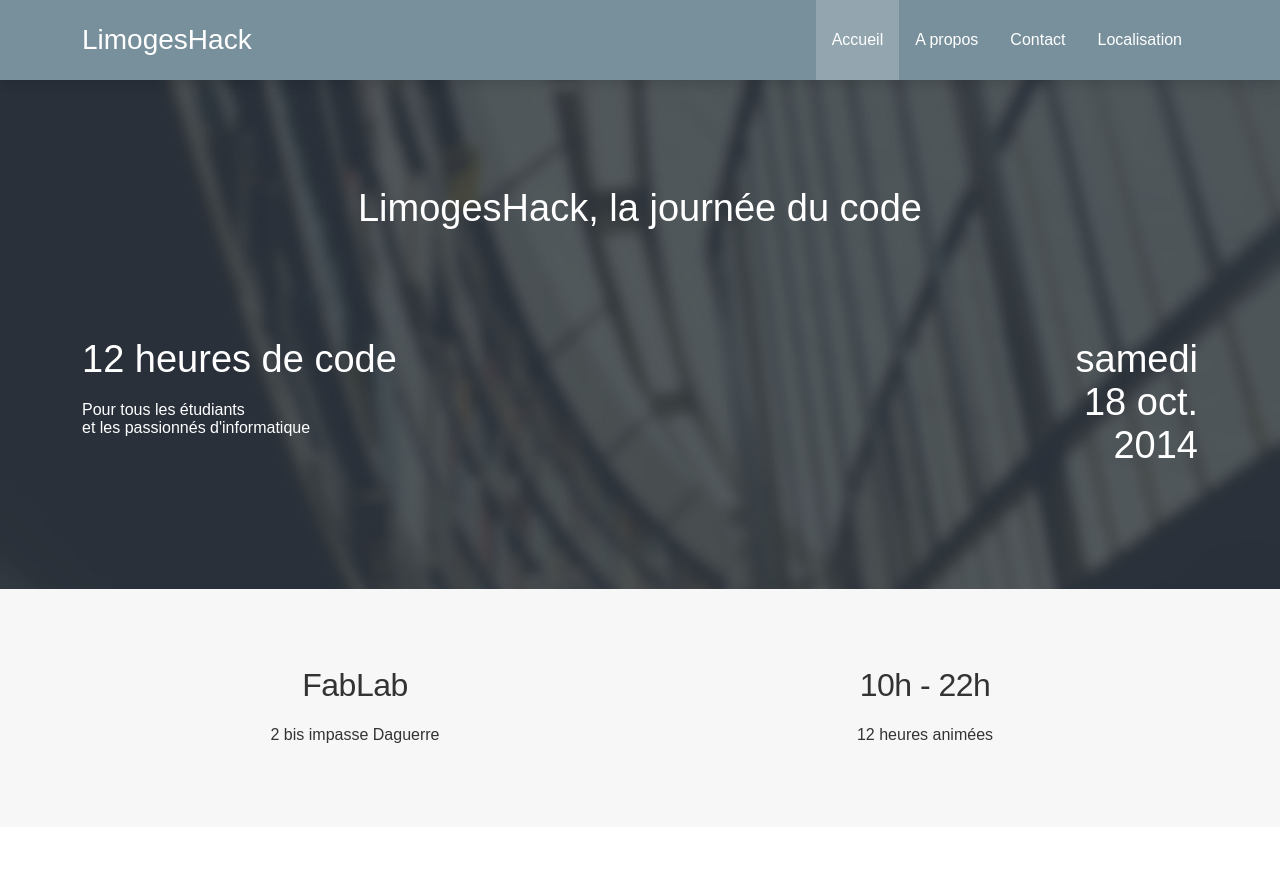
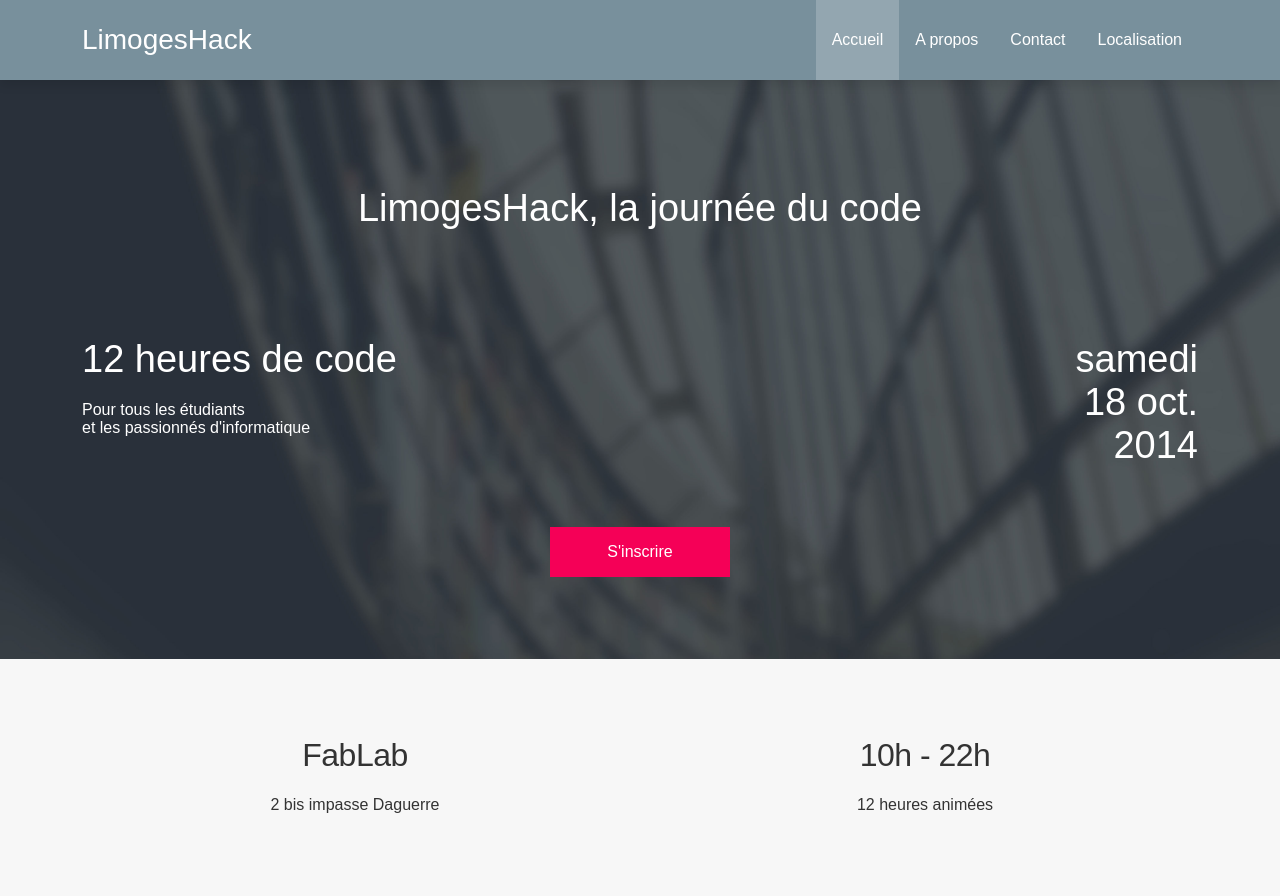
Before and after one commit to simoncourtin/LimogesHack, a PHP site: page / in a window 1280 px wide. Shown: the top 896 px of the page. Run offline with PHP 8.4, Linux system fonts and the light colour scheme; some libraries are stand-ins or nearby versions.

Commit message:
Ajout d'un bouton "S'inscrire"

```diff
--- a/index.php
+++ b/index.php
@@ -39,6 +39,9 @@
                             <div class="col-2 huge text-right">
                                 <p>samedi<br>18 oct.<br> 2014</p>
                             </div>
+			    <p class="text-center">
+			      <a href="#inscription" class="button button-red">S'inscrire</a>
+			    </p>
                         </div>
                     </section>
                 </div>
@@ -100,7 +103,7 @@
             </div>
             <div class="content">
                 <div class="container fadeIn">
-                    <section>
+                    <section id="inscription">
                         <h2>S'inscrire</h2>
                         <p class="text-center">Si vous êtes intéressé, vous savez ce qu'il vous reste à faire, c'est gratuit !</p>
                         <form action="register" method="post" id="registerForm">
```
